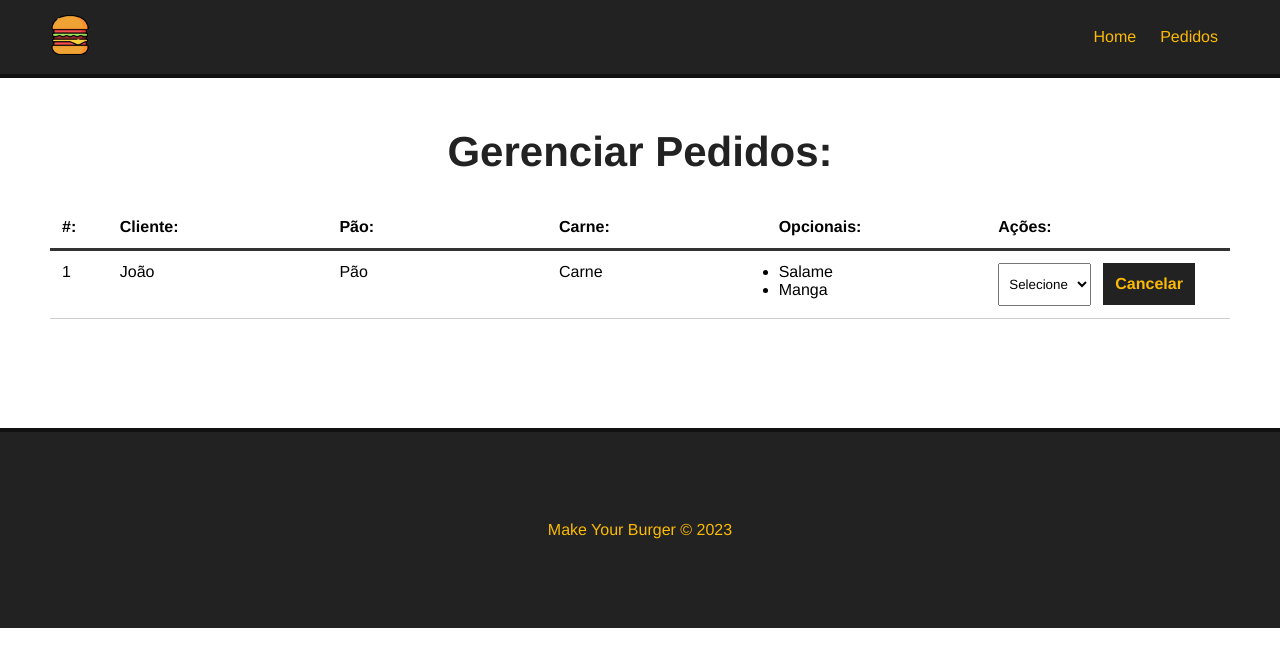
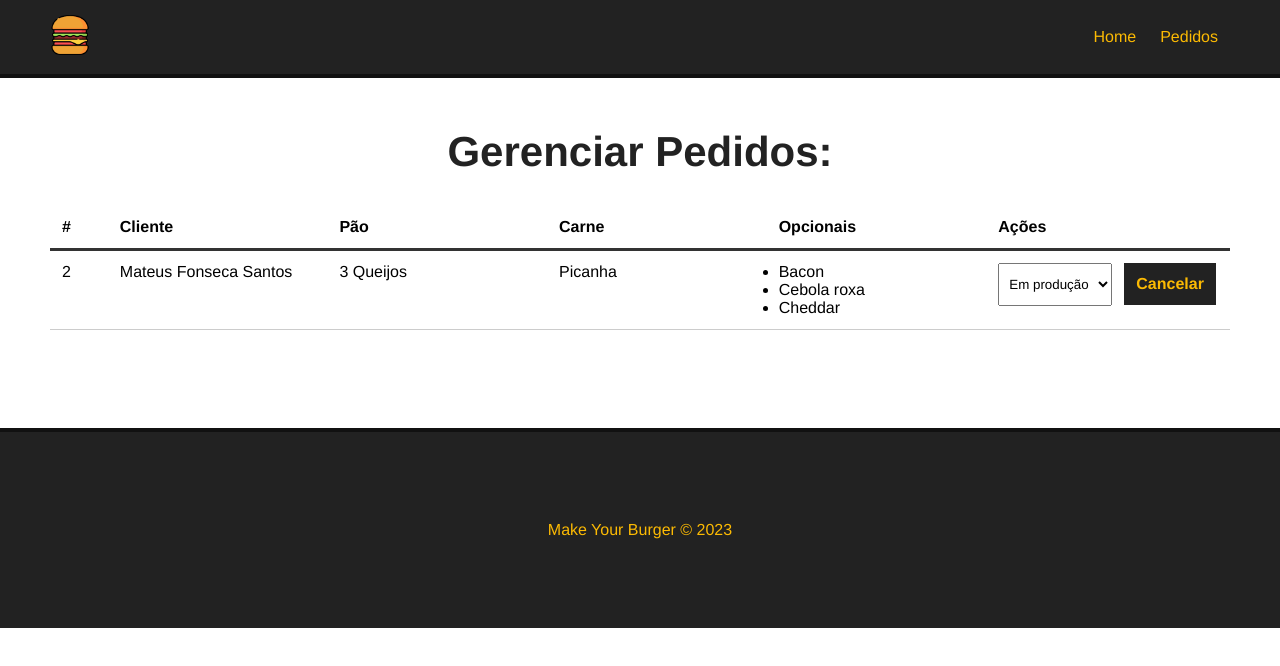
Before and after one commit to MateusFS99/MakeYourBurger-Vue, a Vue app: page /pedidos in a window 1280 px wide. Shown: the top 666 px of the page. Built offline with nearby package versions, Linux system fonts and the light colour scheme; data requests are answered from the project's data file.

Commit message:
- Feat: Pedidos Dashboard

```diff
--- a/db/db.json
+++ b/db/db.json
@@ -79,17 +79,6 @@
   ],
   "burgers": [
     {
-      "nome": "pedro augusto de carvalho silva",
-      "carne": "Maminha",
-      "pao": "Italiano Branco",
-      "opcionais": [
-        "Bacon",
-        "Pepino"
-      ],
-      "status": "Solicitado",
-      "id": 1
-    },
-    {
       "nome": "Mateus Fonseca Santos",
       "pao": "3 Queijos",
       "carne": "Picanha",
@@ -98,7 +87,7 @@
         "Cebola roxa",
         "Cheddar"
       ],
-      "status": "Solicitado",
+      "status": "Em produção",
       "id": 2
     }
   ]
--- a/package.json
+++ b/package.json
@@ -36,7 +36,9 @@
     "parserOptions": {
       "parser": "@babel/eslint-parser"
     },
-    "rules": {}
+    "rules": {
+      "no-unused-vars": "off"
+    }
   },
   "browserslist": [
     "> 1%",
--- a/public/index.html
+++ b/public/index.html
@@ -1,17 +1,21 @@
 <!DOCTYPE html>
 <html lang="">
+
 <head>
   <meta charset="utf-8">
   <meta http-equiv="X-UA-Compatible" content="IE=edge">
   <meta name="viewport" content="width=device-width,initial-scale=1.0">
   <link rel="icon" href="<%= BASE_URL %>favicon.ico">
-    <title><%= htmlWebpackPlugin.options.title %></title>
+  <title>Make Your Burger</title>
 </head>
+
 <body>
   <noscript>
-      <strong>We're sorry but <%= htmlWebpackPlugin.options.title %> doesn't work properly without JavaScript enabled. Please enable it to continue.</strong>
+    <strong>We're sorry but Make Your Burger doesn't work properly without JavaScript enabled. Please enable it to
+      continue.</strong>
   </noscript>
   <div id="app"></div>
   <!-- built files will be auto injected -->
 </body>
+
 </html>
--- a/src/components/DashboardComponent.vue
+++ b/src/components/DashboardComponent.vue
@@ -1,41 +1,103 @@
 <template>
-  <div id="burger-table">
-    <div>
+  <div id="burger-table" v-if="burgers">
+    <MessageComponent :msg="msg" v-show="msg" />
+    <div id="burger-table-columns">
       <div id="burger-table-header">
-        <div class="order-id">#:</div>
-        <div>Cliente:</div>
-        <div>Pão:</div>
-        <div>Carne:</div>
-        <div>Opcionais:</div>
-        <div>Ações:</div>
-      </div>
+        <div class="order-id">#</div>
+        <div>Cliente</div>
+        <div>Pão</div>
+        <div>Carne</div>
+        <div>Opcionais</div>
+        <div>Ações</div>
       </div>
     </div>
     <div id="burger-table-rows">
-    <div class="burger-table-row">
-      <div class="order-number">1</div>
-      <div>João</div>
-      <div>Pão</div>
-      <div>Carne</div>
+      <div class="burger-table-row" v-for="burger in burgers" :key="burger.id">
+        <div class="order-number">{{ burger.id }}</div>
+        <div>{{ burger.nome }}</div>
+        <div>{{ burger.pao }}</div>
+        <div>{{ burger.carne }}</div>
         <div>
           <ul>
-          <li>Salame</li>
-          <li>Manga</li>
+            <li v-for="(opcional, index) in burger.opcionais" :key="index">{{ opcional }}</li>
           </ul>
         </div>
         <div>
-        <select class="status" name="status">
-          <option value="">Selecione</option>
+          <select class="status" name="status" @change="updateBurger($event, burger.id)">
+            <option v-for="s in status" :key="s.id" :value="s.tipo" :selected="burger.status == s.tipo">{{ s.tipo }}
+            </option>
           </select>
-        <button class="btn-delete">Cancelar</button>
+          <button class="btn-delete" @click="deleteBurger(burger.id)">Cancelar</button>
+        </div>
       </div>
     </div>
   </div>
 </template>
 
 <script>
+import MessageComponent from "./MessageComponent.vue";
+
 export default {
+  components: {
+    MessageComponent
+  },
+  data() {
+    return {
+      burgers: null,
+      burgerId: null,
+      status: [],
+      msg: null
+    }
+  },
+  mounted() {
+    this.getPedidos();
+    this.getStatus();
+  },
+  methods: {
+    async getPedidos() {
 
+      const req = await fetch("http://localhost:3000/burgers");
+      const data = await req.json();
+
+      this.burgers = data;
+    },
+
+    async getStatus() {
+
+      const req = await fetch("http://localhost:3000/status");
+      const data = await req.json();
+
+      this.status = data;
+    },
+
+    async deleteBurger(id) {
+
+      const req = await fetch(`http://localhost:3000/burgers/${id}`, {
+        method: "DELETE"
+      });
+      const res = await req.json();
+
+      this.msg = `Pedido nº ${id} cancelado com sucesso`;
+      setTimeout(() => this.msg = "", 3000);
+
+      this.getPedidos();
+    },
+
+    async updateBurger(event, id) {
+
+      const option = event.target.value;
+      const dataJson = JSON.stringify({ status: option });
+      const req = await fetch(`http://localhost:3000/burgers/${id}`, {
+        method: "PATCH",
+        headers: { "Content-Type": "application/json" },
+        body: dataJson
+      });
+      const res = await req.json();
+
+      this.msg = `O pedido nº ${res.id} foi atualizado para ${res.status}`;
+      setTimeout(() => this.msg = "", 3000);
+    }
+  }
 }
 </script>
 
```
Lines whose indentation alone changed are shown as unchanged.
